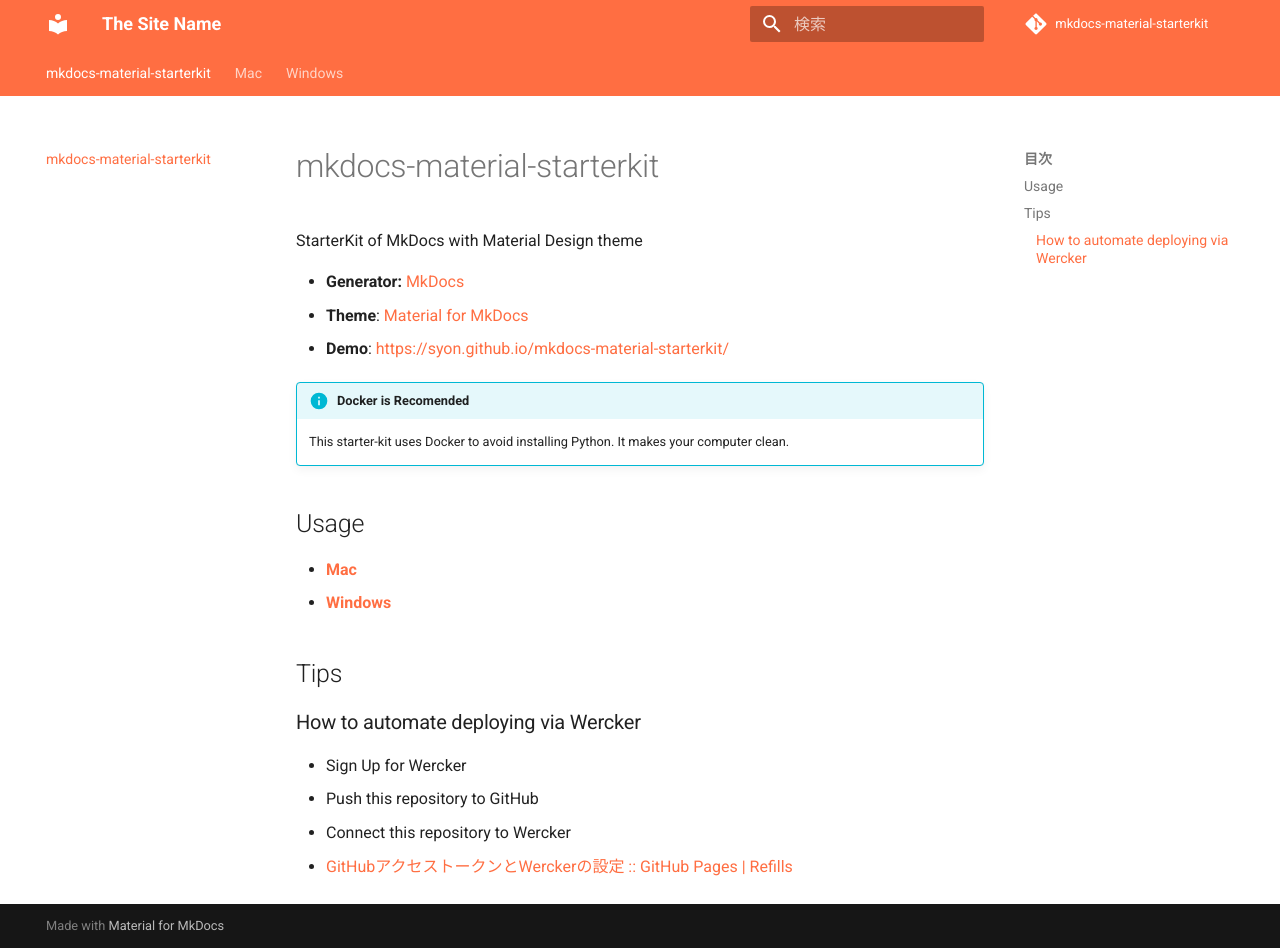
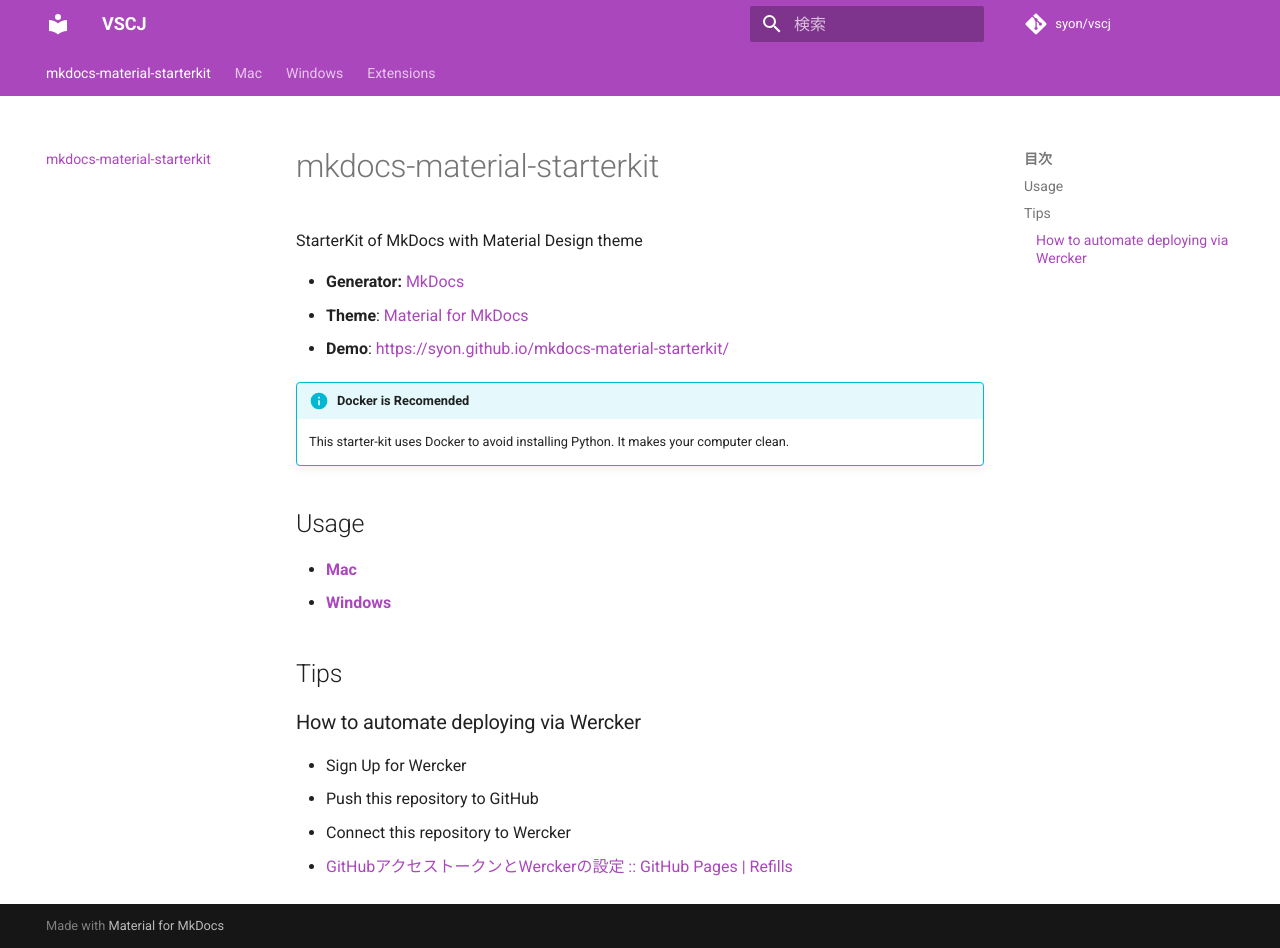
Before and after one commit to syon/vscj, an MkDocs documentation site: the page built from docs/index.md, in a window 1280 px wide and 948 px high. Built offline with MkDocs 1.6.1 and Material for MkDocs 9.7.7, drawn with Linux system fonts in a browser that asks for light colours; comment, search, counter and statistics services are not loaded.

Commit message:
:tada: vscj

```diff
--- a/mkdocs.yml
+++ b/mkdocs.yml
@@ -1,16 +1,16 @@
 # Project information
-site_name: The Site Name
+site_name: VSCJ
 
 # Repository
-repo_name: mkdocs-material-starterkit
-repo_url: https://github.com/syon/mkdocs-material-starterkit
+repo_name: syon/vscj
+repo_url: https://github.com/syon/vscj
 
 # Configuration
 theme:
   name: 'material'
   palette:
-    primary: 'deep orange'
-    accent: 'green'
+    primary: 'purple'
+    accent: 'orange'
   language: 'ja'
   feature:
     tabs: true
```
Also changed, not shown: MkDocs.md (added, +25 -0 lines), README.md (+5 -22 lines), docs/extensions/sample.hello-world.md (added, +1 -0 lines).
